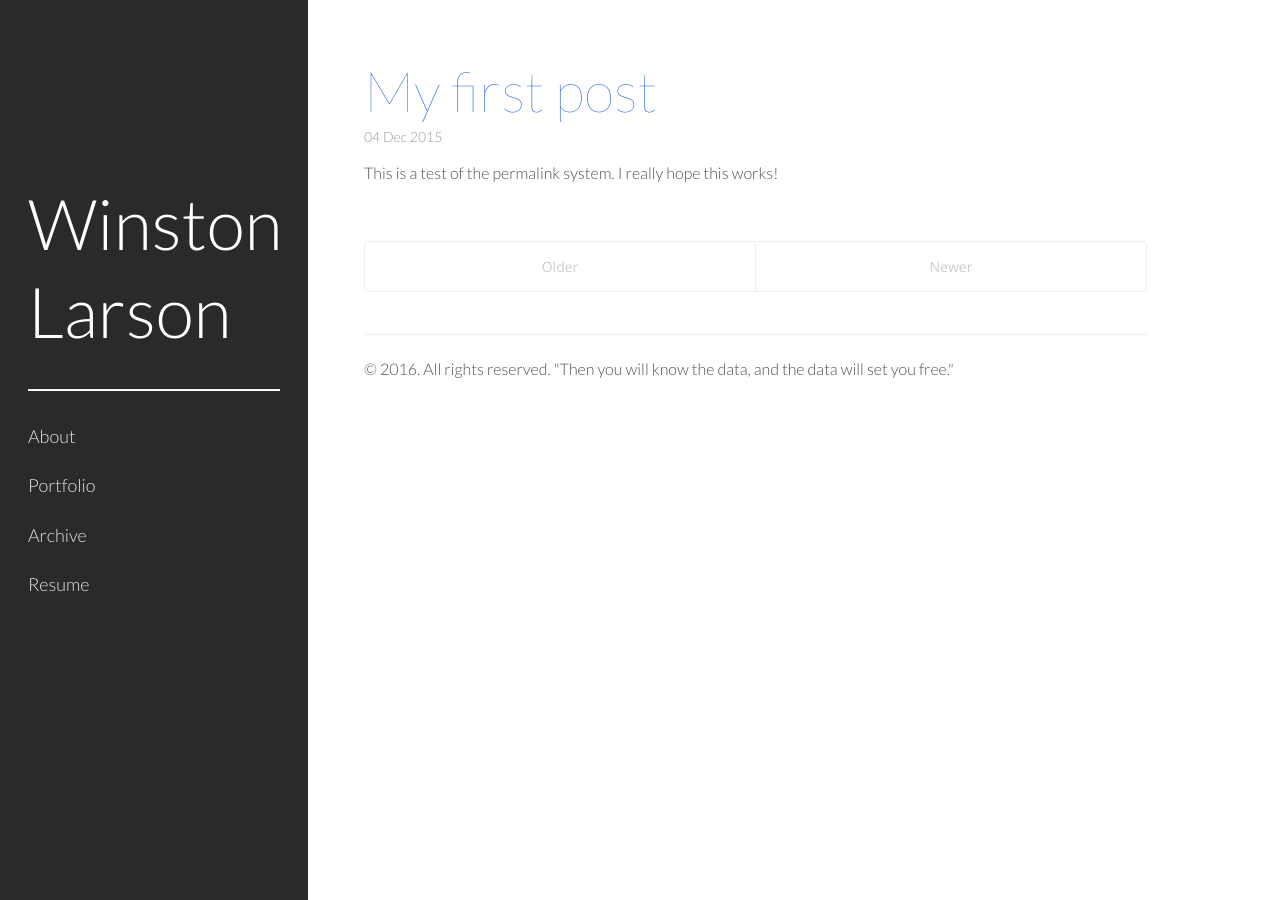
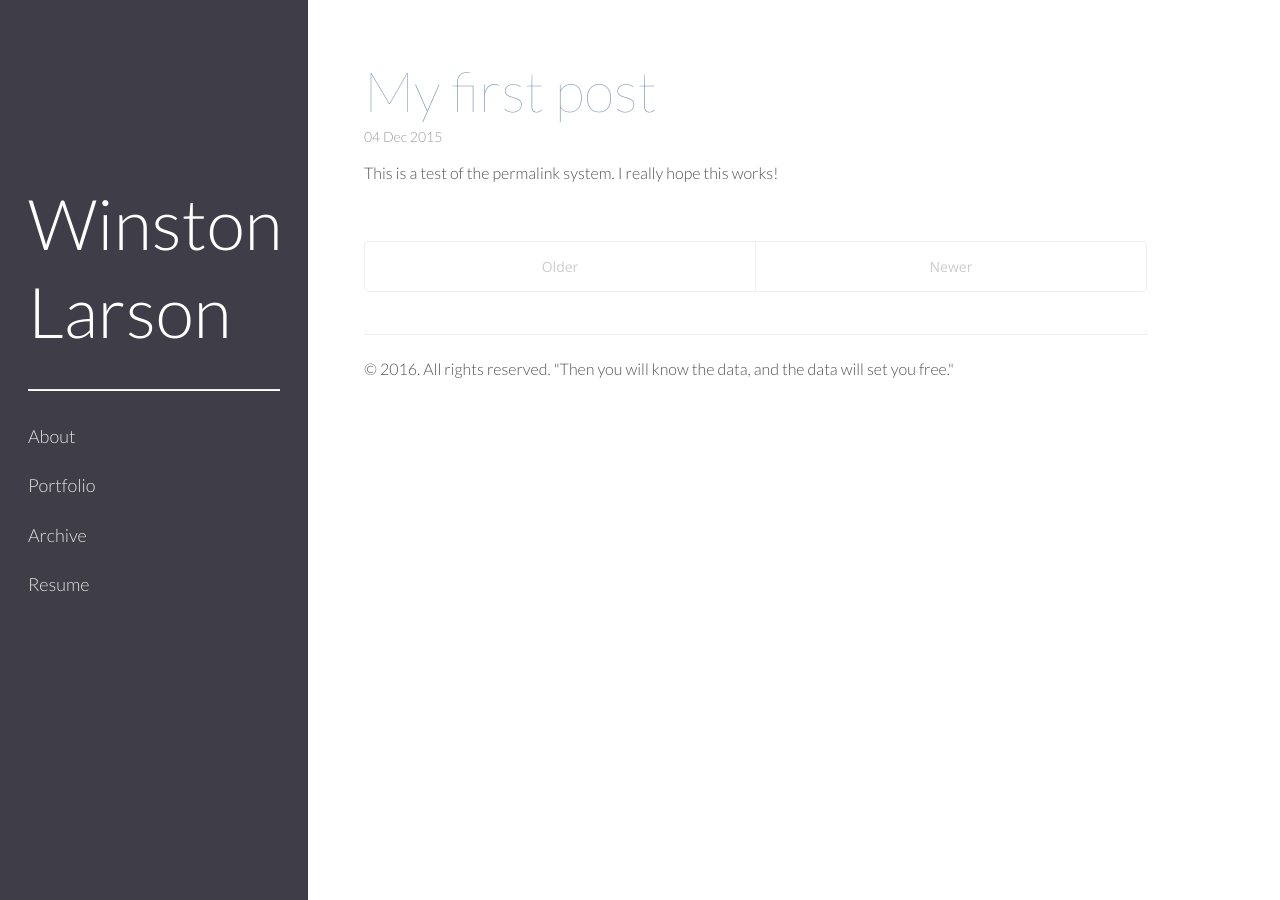
Before and after one commit to winstonlarson/old_website, a Jekyll site: the page built from index.html, in a window 1280 px wide. Built offline with Jekyll 4.4.1, drawn with Linux system fonts in a browser that asks for light colours; some web fonts are replaced; the list of posts is cut into pages by our own code.

Commit message:
reverting

```diff
--- a/public/css/hyde.css
+++ b/public/css/hyde.css
@@ -53,7 +53,7 @@ html {
   text-align: left;
   padding: 2rem 1rem;
   color: rgba(255,255,255,.5);
-  background-color: #2A2A2B;
+  background-color: #3F3D47;
 }
 @media (min-width: 48em) {
   .sidebar {
--- a/public/css/poole.css
+++ b/public/css/poole.css
@@ -67,7 +67,7 @@ body {
 
 /* No `:visited` state is required by default (browsers will use `a`) */
 a {
-  color: #2B65EC;
+  color: #268bd2;
   text-decoration: none;
 }
 a strong {
@@ -85,7 +85,7 @@ h1, h2, h3, h4, h5, h6 {
   margin-bottom: .5rem;
   font-weight: 100;
   line-height: 1.25;
-  color: #2B65EC;
+  color: #7B92B0;
   text-rendering: optimizeLegibility;
 }
 h1 {
@@ -117,7 +117,7 @@ p {
 
 strong {
   color: #303030;
-  font-weight: 400;
+  font-weight: bold;
 }
 
 
@@ -345,14 +345,14 @@ tbody tr:nth-child(odd) th {
 .page-title,
 .post-title,
 .post-title a {
-  color: #2B65EC;
+  color: #7B92B0;
   font-weight:100;
   font-size: 4rem;
 }
 .page-title,
 .post-title {
   margin-top: 0;
-  color: #2B65EC;
+  color: #7B92B0;
   font-weight:100;
   font-size: 4rem;
 }
```
